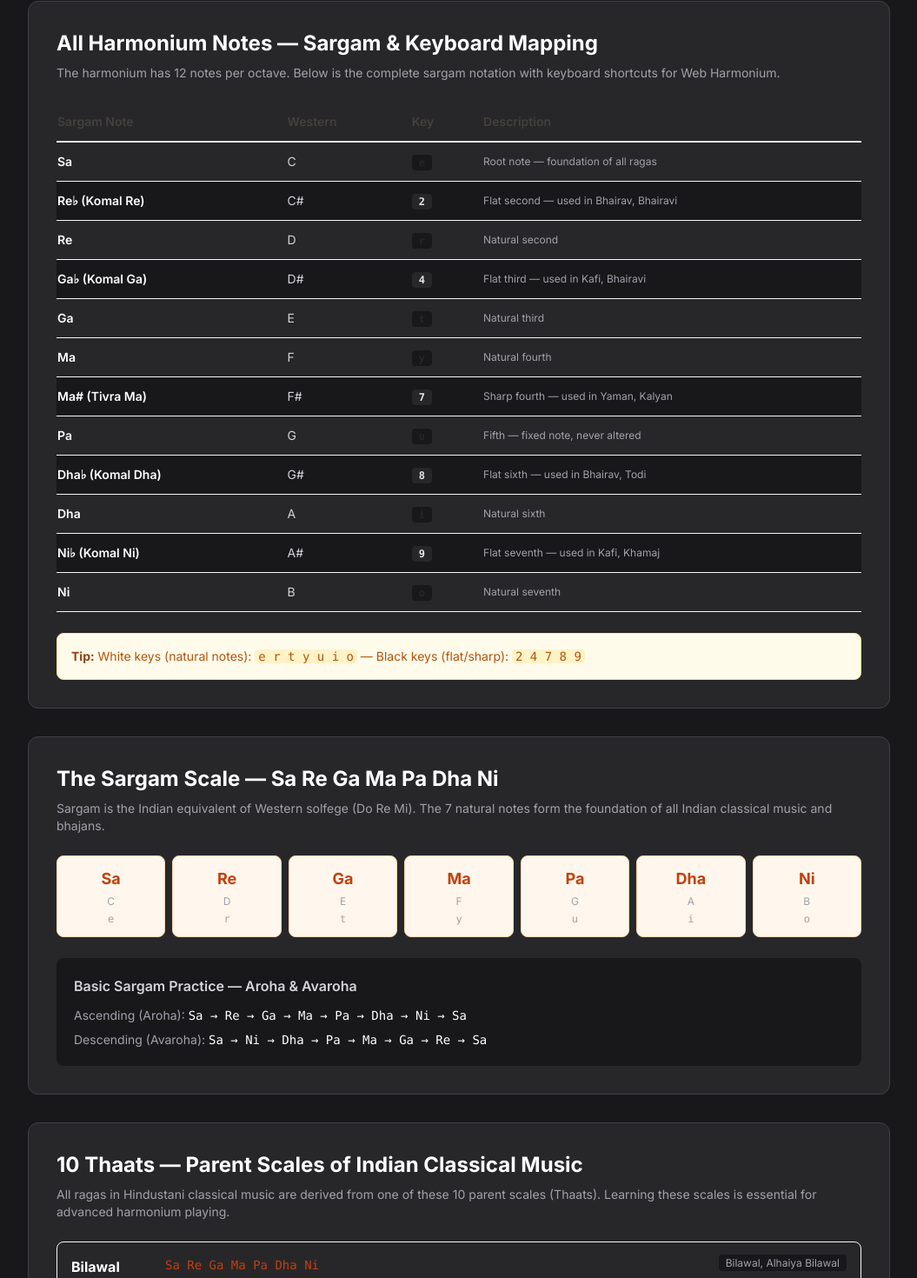
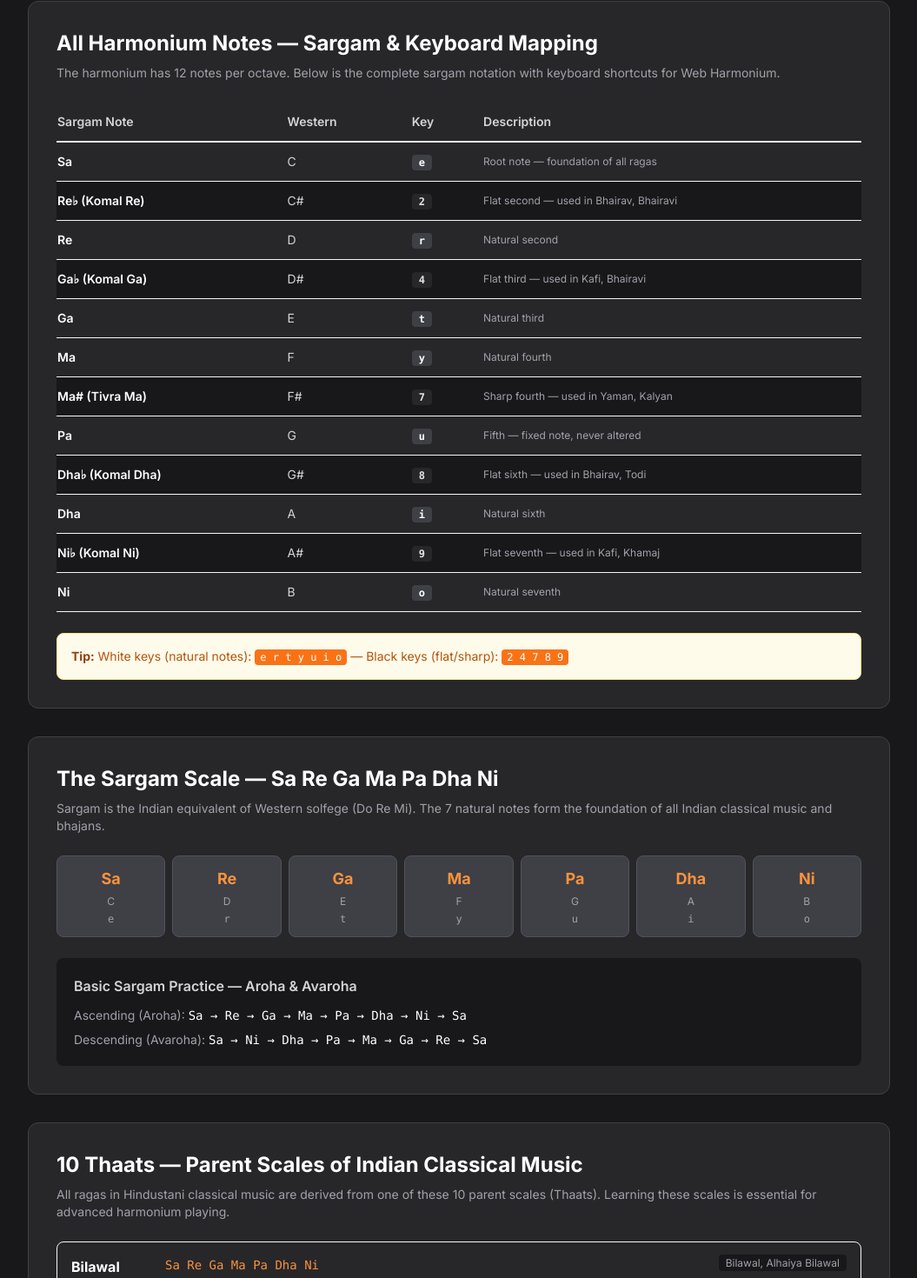
Before and after one commit to sunzhenyu/WebHarmonium, a Next.js app: page /en/harmonium-notes in a window 1280 px wide. Shown: the part 329-1799 px from the top of the page at 87% size, without its empty margins (112-1167 px from the left). Built offline with nearby package versions, Linux system fonts and the light colour scheme.

Commit message:
Fix text visibility on dark backgrounds in harmonium-notes and other pages

```diff
--- a/app/[lang]/about/page.tsx
+++ b/app/[lang]/about/page.tsx
@@ -13,7 +13,7 @@ export default function AboutPage() {
   return (
     <div className="min-h-screen bg-zinc-900 py-8">
       <div className="max-w-5xl mx-auto px-4">
-        <div className="bg-white rounded-lg shadow-lg p-8">
+        <div className="bg-zinc-800 rounded-lg border border-zinc-700 p-8">
           <PageHeader titleKey="about" />
           <AboutContent />
         </div>
--- a/app/[lang]/contact/page.tsx
+++ b/app/[lang]/contact/page.tsx
@@ -13,7 +13,7 @@ export default function ContactPage() {
   return (
     <div className="min-h-screen bg-zinc-900 py-8">
       <div className="max-w-5xl mx-auto px-4">
-        <div className="bg-white rounded-lg shadow-lg p-8">
+        <div className="bg-zinc-800 rounded-lg border border-zinc-700 p-8">
           <PageHeader titleKey="contact" />
           <ContactContent />
         </div>
--- a/app/[lang]/faq/page.tsx
+++ b/app/[lang]/faq/page.tsx
@@ -87,7 +87,7 @@ export default function FAQPage() {
       />
       <div className="min-h-screen bg-zinc-900 py-8">
         <div className="max-w-5xl mx-auto px-4">
-          <div className="bg-white rounded-lg shadow-lg p-8">
+          <div className="bg-zinc-800 rounded-lg border border-zinc-700 p-8">
             <PageHeader titleKey="faq" />
             <FAQContent />
           </div>
--- a/app/[lang]/harmonium-notes/page.tsx
+++ b/app/[lang]/harmonium-notes/page.tsx
@@ -67,10 +67,10 @@ export default function HarmoniumNotesPage() {
             <table className="w-full text-sm">
               <thead>
                 <tr className="border-b-2 border-stone-200">
-                  <th className="text-left py-3 pr-4 font-semibold text-stone-700">Sargam Note</th>
-                  <th className="text-left py-3 pr-4 font-semibold text-stone-700">Western</th>
-                  <th className="text-left py-3 pr-4 font-semibold text-stone-700">Key</th>
-                  <th className="text-left py-3 font-semibold text-stone-700">Description</th>
+                  <th className="text-left py-3 pr-4 font-semibold text-zinc-300">Sargam Note</th>
+                  <th className="text-left py-3 pr-4 font-semibold text-zinc-300">Western</th>
+                  <th className="text-left py-3 pr-4 font-semibold text-zinc-300">Key</th>
+                  <th className="text-left py-3 font-semibold text-zinc-300">Description</th>
                 </tr>
               </thead>
               <tbody>
@@ -79,7 +79,7 @@ export default function HarmoniumNotesPage() {
                     <td className="py-3 pr-4 font-semibold text-white">{n.sargam}</td>
                     <td className="py-3 pr-4 text-zinc-300">{n.western}</td>
                     <td className="py-3 pr-4">
-                      <code className={`px-2 py-0.5 rounded text-xs font-mono font-bold ${n.type === 'natural' ? 'bg-zinc-900 text-stone-800' : 'bg-zinc-800 text-zinc-200'}`}>
+                      <code className={`px-2 py-0.5 rounded text-xs font-mono font-bold ${n.type === 'natural' ? 'bg-zinc-700 text-white' : 'bg-zinc-800 text-zinc-200'}`}>
                         {n.key}
                       </code>
                     </td>
@@ -92,7 +92,7 @@ export default function HarmoniumNotesPage() {
 
           <div className="mt-6 bg-amber-50 border border-amber-200 rounded-lg p-4 text-sm">
             <strong className="text-amber-800">Tip:</strong>
-            <span className="text-amber-700"> White keys (natural notes): <code className="bg-amber-100 px-1 rounded">e r t y u i o</code> — Black keys (flat/sharp): <code className="bg-amber-100 px-1 rounded">2 4 7 8 9</code></span>
+            <span className="text-amber-700"> White keys (natural notes): <code className="bg-orange-500 text-white px-1.5 py-0.5 rounded font-mono text-xs">e r t y u i o</code> — Black keys (flat/sharp): <code className="bg-orange-500 text-white px-1.5 py-0.5 rounded font-mono text-xs">2 4 7 8 9</code></span>
           </div>
         </section>
 
@@ -103,10 +103,10 @@ export default function HarmoniumNotesPage() {
 
           <div className="grid grid-cols-7 gap-2 mb-6">
             {['Sa', 'Re', 'Ga', 'Ma', 'Pa', 'Dha', 'Ni'].map((s, i) => (
-              <div key={i} className="bg-orange-50 border border-orange-200 rounded-lg p-3 text-center">
-                <div className="text-lg font-bold text-orange-700">{s}</div>
+              <div key={i} className="bg-zinc-700 border border-zinc-600 rounded-lg p-3 text-center">
+                <div className="text-lg font-bold text-orange-400">{s}</div>
                 <div className="text-xs text-zinc-400 mt-1">{['C','D','E','F','G','A','B'][i]}</div>
-                <div className="text-xs font-mono text-stone-400 mt-1">{['e','r','t','y','u','i','o'][i]}</div>
+                <div className="text-xs font-mono text-zinc-400 mt-1">{['e','r','t','y','u','i','o'][i]}</div>
               </div>
             ))}
           </div>
@@ -131,8 +131,8 @@ export default function HarmoniumNotesPage() {
                     <span className="font-bold text-white">{t.name}</span>
                   </div>
                   <div className="flex-1 min-w-0">
-                    <p className="text-sm font-mono text-orange-700 mb-1">{t.notes}</p>
-                    <p className="text-xs text-stone-400">{t.western}</p>
+                    <p className="text-sm font-mono text-orange-400 mb-1">{t.notes}</p>
+                    <p className="text-xs text-zinc-400">{t.western}</p>
                   </div>
                   <div className="text-xs text-zinc-400 text-right">
                     <span className="bg-zinc-900 px-2 py-0.5 rounded">{t.ragas}</span>
@@ -153,7 +153,7 @@ export default function HarmoniumNotesPage() {
               <div key={i} className="bg-amber-50 border border-amber-100 rounded-lg p-5">
                 <h3 className="font-bold text-white mb-2">{b.name}</h3>
                 <p className="font-mono text-sm text-orange-800 mb-1">{b.notes}</p>
-                <p className="text-xs text-stone-400">Key: {b.key}</p>
+                <p className="text-xs text-zinc-400">Key: {b.key}</p>
               </div>
             ))}
           </div>
--- a/app/privacy/page.tsx
+++ b/app/privacy/page.tsx
@@ -12,7 +12,7 @@ export default function PrivacyPage() {
   return (
     <div className="min-h-screen bg-gradient-to-b from-blue-50 to-white py-8">
       <div className="max-w-5xl mx-auto px-4">
-        <div className="bg-white rounded-lg shadow-lg p-8">
+        <div className="bg-zinc-800 rounded-lg border border-zinc-700 p-8">
           <h1 className="text-3xl font-bold mb-6">Privacy Policy</h1>
 
           <div className="prose max-w-none text-gray-700">
```
Also changed, not shown: .claude/settings.local.json.
